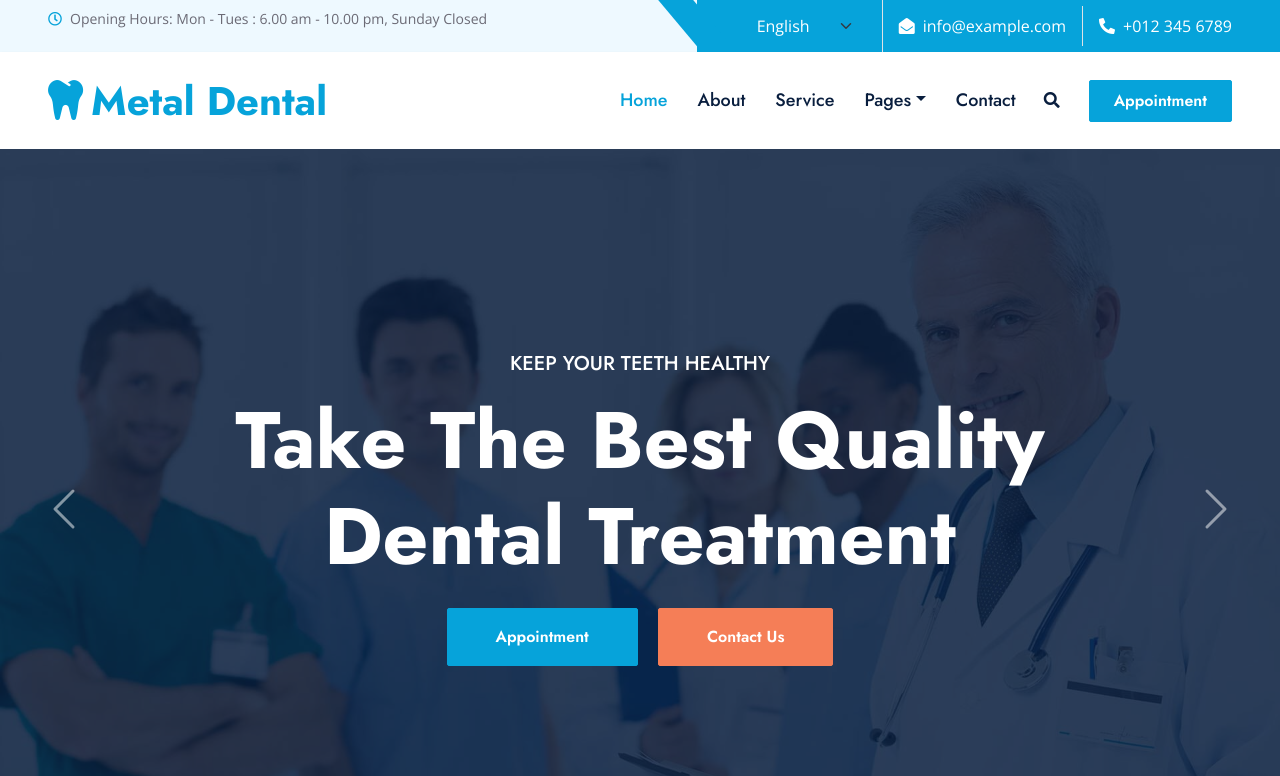
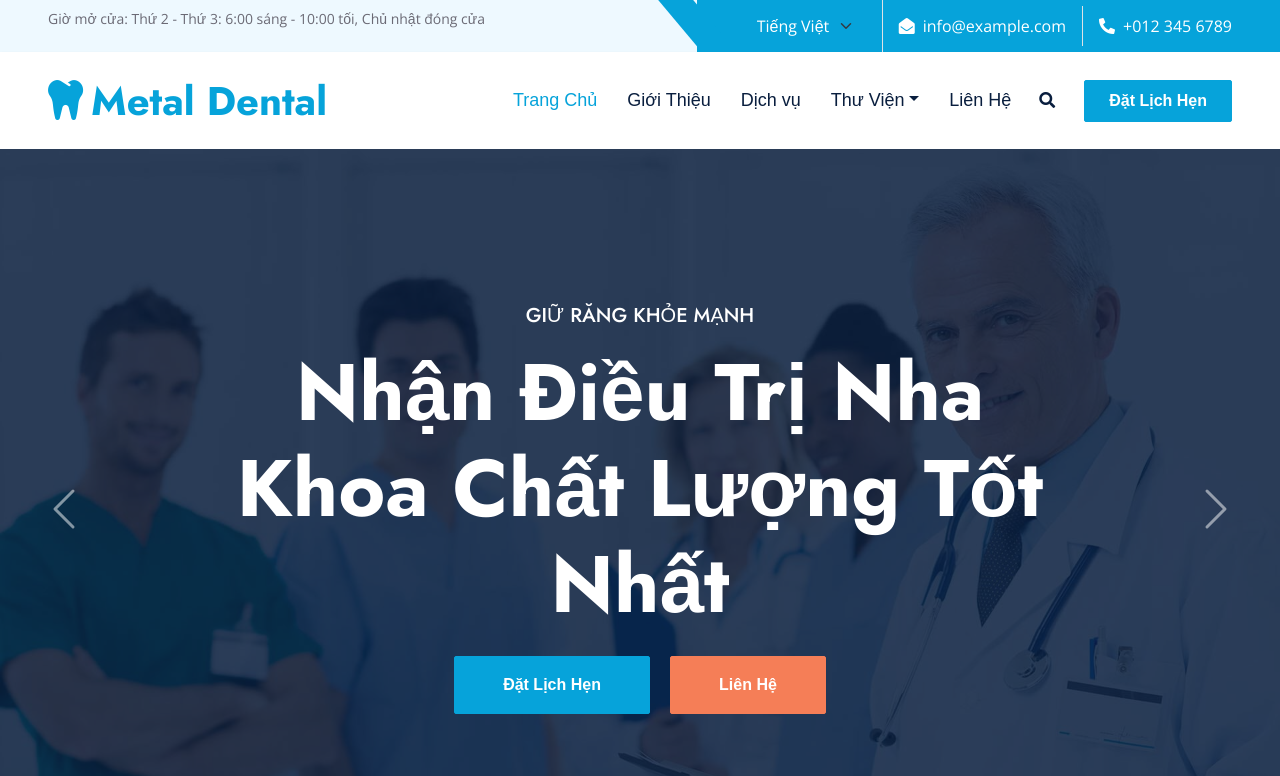
Before and after one commit to HungThinh17/DentalServicesWebsite, a plain HTML site: page index.html in a window 1280 px wide. Shown: the top 776 px of the page. Drawn offline with nearby package versions, Linux system fonts and the light colour scheme.

Commit message:
Update for setup defaut lang is vn and default font is arial.

```diff
--- a/css/style.css
+++ b/css/style.css
@@ -25,7 +25,7 @@ h6,
 }
 
 .btn {
-    font-family: 'Jost', sans-serif;
+    font-family: 'Arial', sans-serif;
     font-weight: 600;
     transition: .5s;
 }
@@ -101,7 +101,7 @@ h6,
 }
 
 .navbar-light .navbar-nav .nav-link {
-    font-family: 'Jost', sans-serif;
+    font-family: 'Arial', sans-serif;
     padding: 35px 15px;
     font-size: 18px;
     color: var(--dark);
--- a/index.html
+++ b/index.html
@@ -67,8 +67,8 @@
                     <div class="me-3 pe-3 border-end py-2">
                         <select id="languageSelector" class="form-select bg-primary text-white border-0"
                             onchange="changeLanguage(this.value)">
+                            <option value="vi">Tiếng Việt</option>
                             <option value="en">English</option>
-                            <option value="vi">Tiếng Việt</option>
                         </select>
                     </div>
                     <div class="me-3 pe-3 border-end py-2">
@@ -785,9 +785,7 @@
     <!-- Add before closing body tag -->
     <script src="js/translate.js"></script>
     <script>
-        // Set initial language based on browser preference
-        const userLang = navigator.language || navigator.userLanguage;
-        const initialLang = userLang.startsWith('vi') ? 'vi' : 'en';
+        const initialLang = 'vi';
         document.getElementById('languageSelector').value = initialLang;
         changeLanguage(initialLang);
     </script>
--- a/js/translate.js
+++ b/js/translate.js
@@ -15,19 +15,19 @@ const translations = {
       testimonial: "Testimonial"
   },
   vi: {
-      home: "Trang chủ",
-      about: "Giới thiệu",
+      home: "Trang Chủ",
+      about: "Giới Thiệu",
       service: "Dịch vụ",
-      pages: "Trang",
-      contact: "Liên hệ",
-      appointment: "Đặt lịch hẹn",
+      pages: "Thư Viện",
+      contact: "Liên Hệ",
+      appointment: "Đặt Lịch Hẹn",
       openingHours: "Giờ mở cửa: Thứ 2 - Thứ 3: 6:00 sáng - 10:00 tối, Chủ nhật đóng cửa",
       keepTeethHealthy: "Giữ Răng Khỏe Mạnh",
       qualityTreatment: "Nhận Điều Trị Nha Khoa Chất Lượng Tốt Nhất",
       contactUs: "Liên Hệ",
-      pricingPlan: "Bảng Giá",
-      ourDentist: "Nha Sĩ",
-      testimonial: "Đánh Giá"
+      pricingPlan: "Bảng Giá Dịch Vụ",
+      ourDentist: "Đội Ngũ Nha Sĩ",
+      testimonial: "Đánh Giá Dịch Vụ"
   }
 };
 
@@ -52,7 +52,7 @@ function changeLanguage(lang) {
   document.querySelector('.btn.btn-primary.py-2.px-4.ms-3').textContent = translations[lang].appointment;
 
   // Update opening hours
-  document.querySelector('.py-2 small').textContent = translations[lang].openingHours;
+  document.querySelector('.py-2').textContent = translations[lang].openingHours;
 
   // Update carousel content
   document.querySelectorAll('.text-uppercase.mb-3').forEach(element => {
--- a/scss/bootstrap.scss
+++ b/scss/bootstrap.scss
@@ -7,7 +7,7 @@ $dark: #091E3E;
 
 $font-family-base: 'Open Sans', sans-serif;
 
-$headings-font-family: 'Jost', sans-serif;
+$headings-font-family: 'Arial', sans-serif;
 
 $body-bg: #FFFFFF;
 
```
